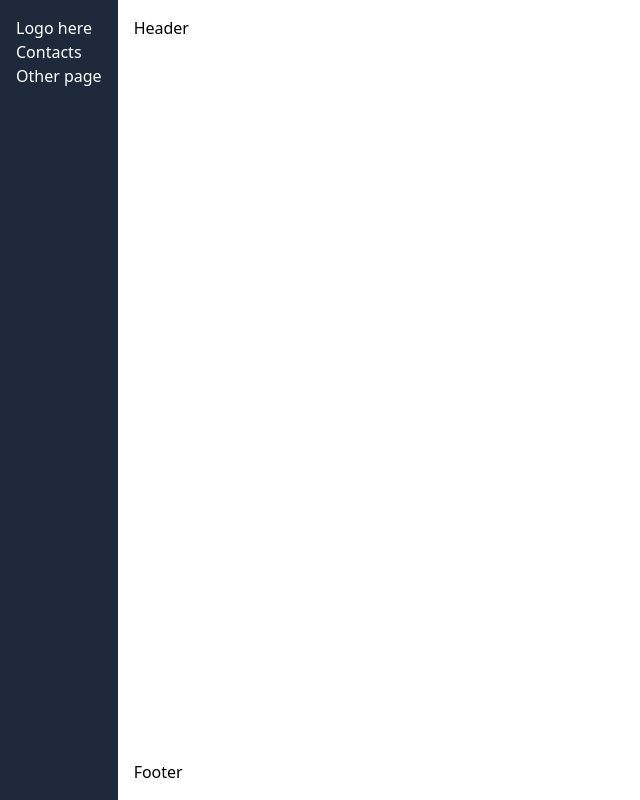
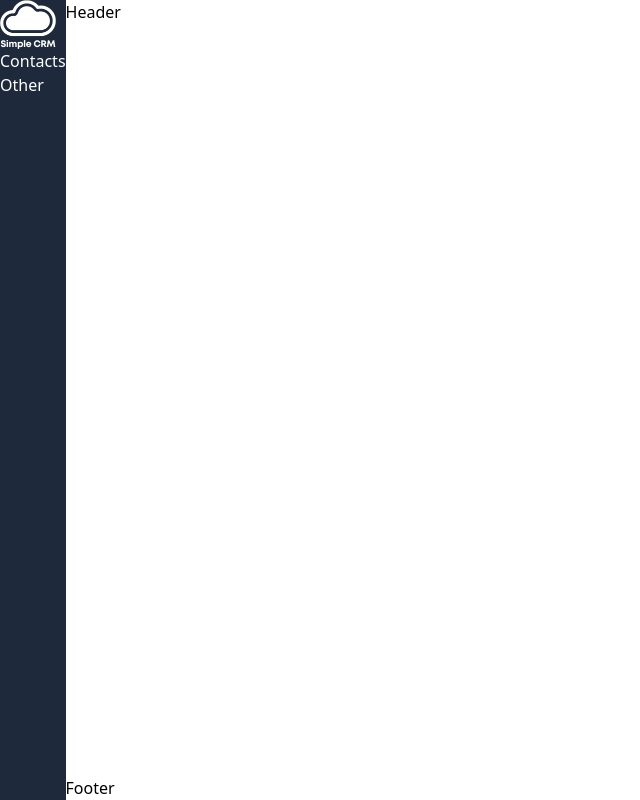
Before and after one commit to robertableson/crm, a Next.js app: page / in a window 1280 px wide. Shown: the whole page, without its empty margins (0-640 px from the left). Built offline with nearby package versions, Linux system fonts and the light colour scheme.

Commit message:
style tests

```diff
--- a/layouts/Footer/Footer.js
+++ b/layouts/Footer/Footer.js
@@ -1,6 +1,6 @@
 function Footer() {
   return(
-    <footer class="p-4">
+    <footer className="p-4">
       Footer
     </footer>
   );
--- a/layouts/Header/Header.js
+++ b/layouts/Header/Header.js
@@ -1,6 +1,6 @@
 function Header() {
   return(
-    <header class="p-4">
+    <header className="p-4">
       Header
     </header>
   );
--- a/layouts/LeftSidebar/LeftSidebar.js
+++ b/layouts/LeftSidebar/LeftSidebar.js
@@ -1,13 +1,31 @@
 import Link from 'next/link';
+import Image from 'next/image'
 
 function LeftSidebar() {
   return(
     <aside>
-      <div>Logo here</div>
-      <ul class="pt-4">
-        <li><Link href="/">Contacts</Link></li>
-        <li><Link href="/">Other page</Link></li>
+      <Link href="/">
+        <a>
+          <div className="p-4">
+
+            <Image
+                src="/logo.png"
+                alt="Picture of the author"
+                layout="fixed"
+                width="56"
+                height="48.5"
+              />
+
+          </div>
+        </a>
+      </Link>
+
+
+      <ul className="p-4">
+        <li  className="hover:bg-cyan-600"><Link className="hover:bg-cyan-600" href="/"><a className="hover:bg-cyan-600">Contacts</a></Link></li>
+        <li ><Link href="/"><a>Other</a></Link></li>
       </ul>
+
 
     </aside>
   );
--- a/pages/index.js
+++ b/pages/index.js
@@ -14,11 +14,11 @@ function Home() {
         <link rel="icon" href="/favicon.ico" />
       </Head>
 
-      <section class="w-fit bg-slate-800 h-screen text-white p-4">
+      <section className="w-fit bg-slate-800 h-screen text-white">
         <LeftSidebar/>
       </section>
 
-      <section class="w-3/4 flex flex-col">
+      <section className="w-3/4 flex flex-col">
         <Header/>
 
         {/*
@@ -28,7 +28,7 @@ function Home() {
 
 
         */}
-        <div class="flex flex-col justify-end grow">
+        <div className="flex flex-col justify-end grow">
           <Footer/>
         </div>
       </section>
```
Also changed, not shown: public/logo.png (added).
